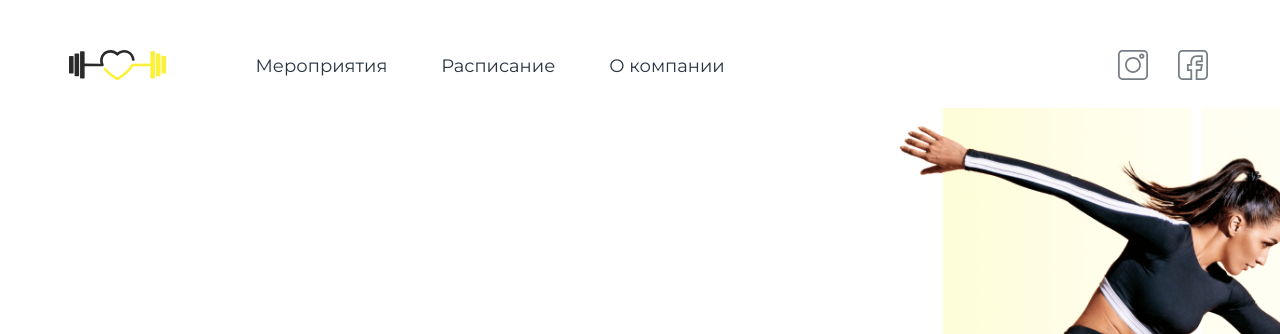
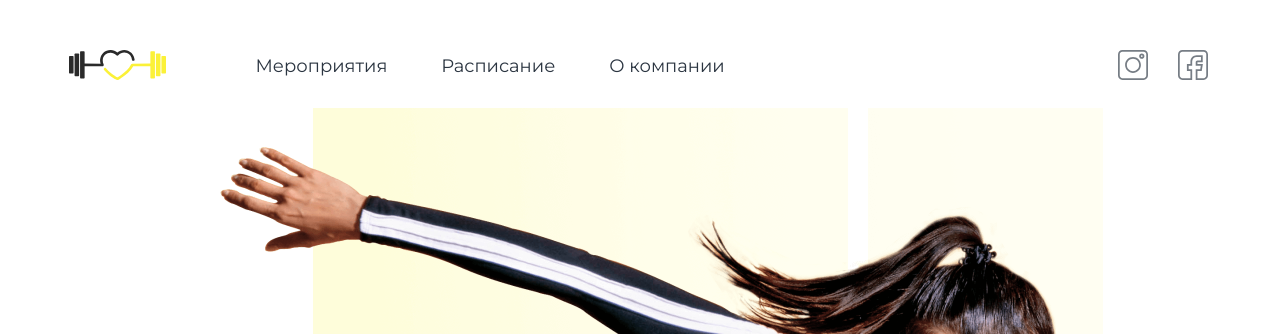
Before and after one commit to Mullagaliyev/health-diploma, a plain HTML site: page index.html in a window 1280 px wide. Shown: the top 334 px of the page. Drawn offline with Linux system fonts and the light colour scheme; files whose address does not match are found by name.

Commit message:
change @media(1500px)

```diff
--- a/css/style.css
+++ b/css/style.css
@@ -955,14 +955,15 @@
 	color: #2B3541;
 }
 
-
 /* Responsive */
 
 @media (max-width: 1500px){
 	.main-img img{
-		width:100%;
-   		height:auto;
-		margin: 0 auto;
+		left: -7%;
+		top: 50%;
+		transform: translate(-50%, -50%);
+		object-fit: contain;
+		z-index: 0;
 	}
 }
 
--- a/index.html
+++ b/index.html
@@ -67,8 +67,10 @@
 					</div>
 					<div class="main-img">
 						<img src="image/Image1screen@2x.png" alt="background-girl(2x)">
-						<img src="image/image-768px.png" alt="background-girl(768)">
-						<img src="image/Image-340px.png" alt="background-girl(340 )">
+						<!-- background-girl(768)  -->
+						<img src="image/image-768px.png" alt="Девушка тренируется">
+						<!-- background-girl(340) -->
+						<img src="image/Image-340px.png" alt="Девушка тренируется">
 					</div>
 				</div>
 			</div>
```
